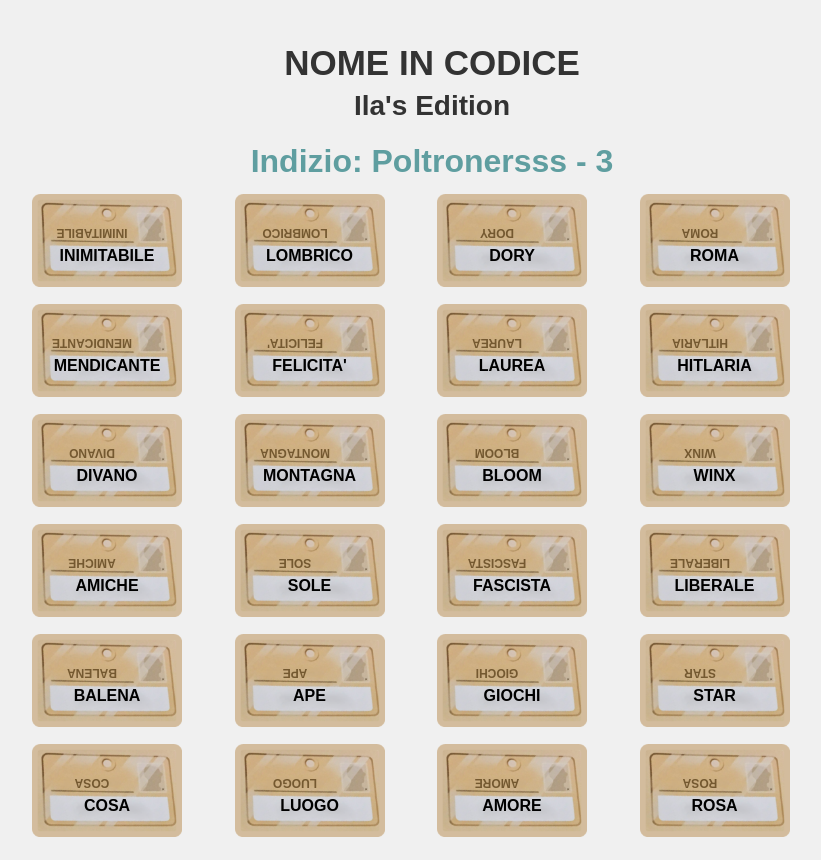
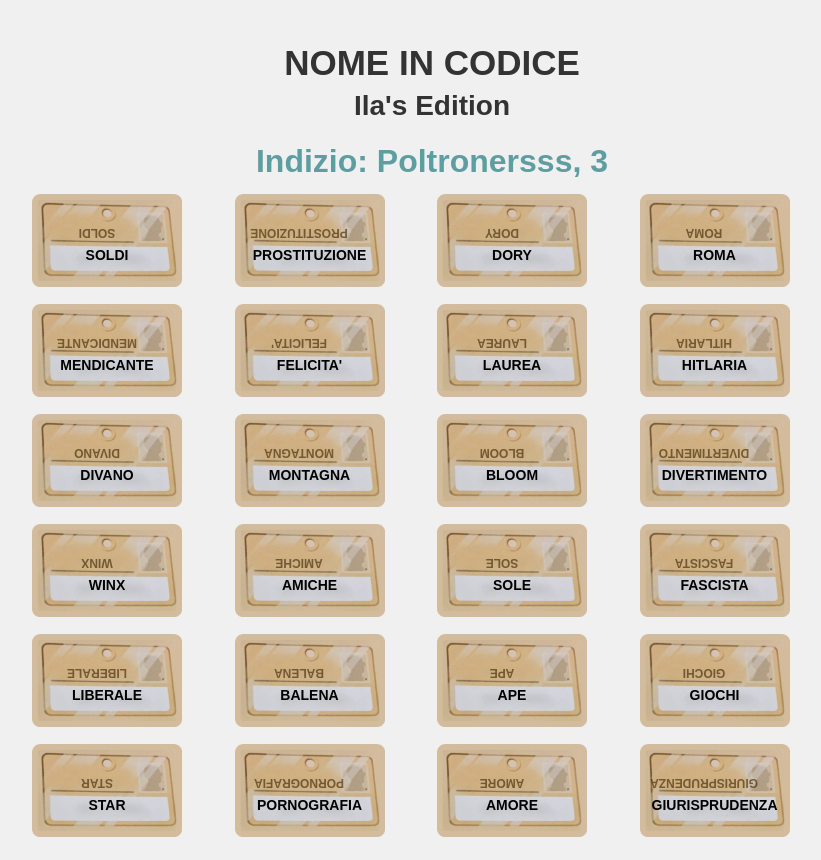
Before and after one commit to Ccurci/nome_in_codice_ila, a plain HTML site: page index.html in a window 1280 px wide. Shown: the whole page, without its empty margins (208-1029 px from the left). Drawn offline with Linux system fonts and the light colour scheme.

Commit message:
Aggiunta inidiz

```diff
--- a/index.html
+++ b/index.html
@@ -85,13 +85,13 @@
       top: 57px; /* Posiziona il testo in alto */
       left: 50%;
       transform: translateX(-50%);
-      font-size: 16px; /* Font size diverso */
+      font-size: 14px; /* Font size diverso */
     }
 
     .card .card-front .text-upside-down {
       color: rgba(81, 55, 16, 0.719);
       bottom: 50px; /* Posiziona il testo in basso */
-      left: 40%;
+      left: 43%;
       transform: translateX(-50%) rotate(180deg); /* Ruota il testo sottosopra */
       font-size: 12px; /* Font size diverso */
     }
@@ -175,24 +175,24 @@
     </h1>
 
 
-  <div id="hint">Indizio: le lettere di Ilaria, 6</div>
+  <div id="hint"></div>
 
   <div class="grid">
     <!-- Carte con le immagini e i messaggi sul retro -->
-    <div class="card" data-letter="INIMITABILE">
+    <div class="card" data-letter="SOLDI">
       <div class="card-inner">
         <div class="card-front">
-          <div class="text text-upright">INIMITABILE</div>
-          <div class="text text-upside-down">INIMITABILE</div>
+          <div class="text text-upright">SOLDI</div>
+          <div class="text text-upside-down">SOLDI</div>
         </div>
         <div class="card-back"></div>
       </div>
     </div>
-    <div class="card" data-letter="LOMBRICO">
+    <div class="card" data-letter="PROSTITUZIONE">
       <div class="card-inner">
         <div class="card-front">
-          <div class="text text-upright"> LOMBRICO</div>
-          <div class="text text-upside-down"> LOMBRICO</div>
+          <div class="text text-upright"> PROSTITUZIONE</div>
+          <div class="text text-upside-down"> PROSTITUZIONE</div>
         </div>
         <div class="card-back"></div>
       </div>
@@ -278,6 +278,15 @@
         <div class="card-back"></div>
       </div>
     </div>
+    <div class="card" data-letter="DIVERTIMENTO">
+      <div class="card-inner">
+        <div class="card-front">
+          <div class="text text-upright">DIVERTIMENTO</div>
+          <div class="text text-upside-down">DIVERTIMENTO</div>
+        </div>
+        <div class="card-back"></div>
+      </div>
+    </div>
     <div class="card" data-letter="WINX">
       <div class="card-inner">
         <div class="card-front">
@@ -359,20 +368,11 @@
         <div class="card-back"></div>
       </div>
     </div>
-    <div class="card" data-letter="COSA">
+    <div class="card" data-letter="PORNOGRAFIA">
       <div class="card-inner">
         <div class="card-front">
-          <div class="text text-upright">COSA</div>
-          <div class="text text-upside-down">COSA</div>
-        </div>
-        <div class="card-back"></div>
-      </div>
-    </div>
-    <div class="card" data-letter="LUOGO">
-      <div class="card-inner">
-        <div class="card-front">
-          <div class="text text-upright">LUOGO</div>
-          <div class="text text-upside-down">LUOGO</div>
+          <div class="text text-upright">PORNOGRAFIA</div>
+          <div class="text text-upside-down">PORNOGRAFIA</div>
         </div>
         <div class="card-back"></div>
       </div>
@@ -386,32 +386,22 @@
         <div class="card-back"></div>
       </div>
     </div>
-    <div class="card" data-letter="ROSA">
+    <div class="card" data-letter="GIURISPRUDENZA">
       <div class="card-inner">
         <div class="card-front">
-          <div class="text text-upright">ROSA</div>
-          <div class="text text-upside-down">ROSA</div>
+          <div class="text text-upright">GIURISPRUDENZA</div>
+          <div class="text text-upside-down">GIURISPRUDENZA</div>
         </div>
         <div class="card-back"></div>
       </div>
     </div>
-    <!--
-    <div class="card" data-letter="ACQUA">
-      <div class="card-inner">
-        <div class="card-front">
-          <div class="text text-upright">ACQUA</div>
-          <div class="text text-upside-down">ACQUA</div>
-        </div>
-        <div class="card-back"></div>
-      </div>
-    </div>
-    -->
-    <!-- Ripeti altre carte fino a 25 -->
+
   </div>
 
   <button id="confirm-btn" style="display:none;">Conferma</button>
   <button id="next-hint-btn" style="display:none;">Nuovo Indizio</button>
   <div id="message" style="display:none;">
+    <p>HAI VINTO!</p>
     <p>
     Nome in Codice (Ila's edition) era solo l'inizio, nei prossimmi giorni arriverà anche la copia commerciale - maledetti corrieri che vanno in vacanza a Natale! <br>
     Nel frattempo dovrai accontentarti dell'altro regalino e di tutto il nostro affetto.
@@ -443,9 +433,10 @@
     let currentHint = 0;
 
     const hints = [
-      { clue: "Poltronersss - 3", correctCards: ["DIVANO", "AMICHE", "GIOCHI"] }, // Indizio 1
-      { clue: "Le molteplici identità di Ilaria - 3", correctCards: ["HITLARIA", "BLOOM", "DORY"] }, // Indizio 2
-      { clue: "Poor/ Povero, 3", correctCards: ["STAR", "MENDICANTE"] }, // Indizio 3
+      { clue: "Poltronersss, 3", correctCards: ["DIVANO", "AMICHE", "GIOCHI"] }, // Indizio 1
+      { clue: "Le molteplici identità di Ilaria, 3", correctCards: ["HITLARIA", "BLOOM", "DORY"] }, // Indizio 2
+      { clue: "Poor/ Povero, 2 ", correctCards: ["STAR", "MENDICANTE"] }, // Indizio 3
+      { clue: "Gli studi di Ilaria, 2", correctCards: ["PORNOGRAFIA", "PROSTITUZIONE"] }, // Indizio 4
     ];
 
     let resolvedCards = new Set(); // Carte già scoperte correttamente
```
